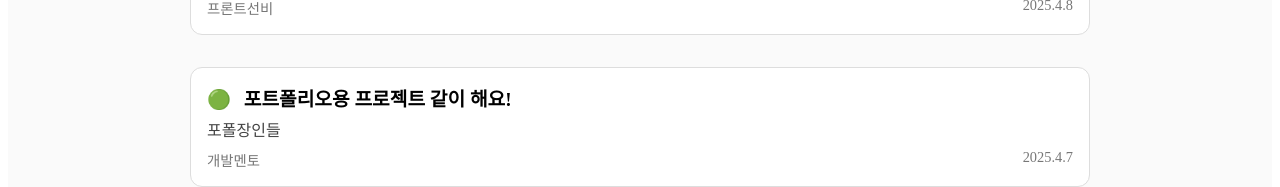
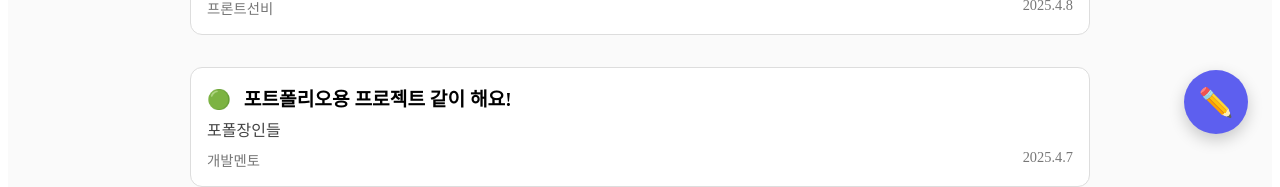
Before and after one commit to 4team-tuna/be14-3rd-Tuna-GoMen, a Vue app in the folder frontend/gomen/: page /board/team-recruit in a window 1280 px wide. Shown: the part 634-821 px from the top of the page. Built offline with nearby package versions, Linux system fonts and the light colour scheme; data requests are answered from the project's data file.

Commit message:
글쓰기 버튼

```diff
--- a/frontend/gomen/src/components/TeamRecruitBoard/WriteButton.vue
+++ b/frontend/gomen/src/components/TeamRecruitBoard/WriteButton.vue
@@ -0,0 +1,41 @@
+<!-- src/components/common/FloatingWriteButton.vue -->
+<template>
+    <button class="floating-btn" @click="goToWritePage">
+      <!-- 연필 아이콘 (SVG로 변경 가능) -->
+      ✏️
+    </button>
+  </template>
+
+  <script setup>
+  import { useRouter } from 'vue-router'
+
+  const router = useRouter()
+
+  const goToWritePage = () => {
+    router.push('/board/team-recruit/write')
+  }
+  </script>
+
+  <style scoped>
+  .floating-btn {
+    position: fixed;
+    bottom: 32px;
+    right: 32px;
+    background-color: #5D5FEF; /* iris100 */
+    color: white;
+    border: none;
+    border-radius: 50%;
+    width: 64px;
+    height: 64px;
+    font-size: 28px;
+    box-shadow: 0 6px 16px rgba(0, 0, 0, 0.2);
+    cursor: pointer;
+    transition: background-color 0.3s ease, transform 0.2s ease;
+    z-index: 50;
+  }
+
+  .floating-btn:hover {
+    background-color: #4a4cd1; /* hover 색상 */
+    transform: scale(1.05);
+  }
+  </style>
--- a/frontend/gomen/src/views/teamRecruitBoard/TeamRecruitBoardPage.vue
+++ b/frontend/gomen/src/views/teamRecruitBoard/TeamRecruitBoardPage.vue
@@ -21,6 +21,8 @@
           :total-pages="totalPages"
           @change-page="handlePageChange"
         />
+
+        <WriteButton />
       </div>
     </div>
   </div>
@@ -30,6 +32,7 @@
 import FilterBar from '@/components/TeamRecruitBoard/FilterBar.vue'
 import PostRow from '@/components/TeamRecruitBoard/PostRow.vue'
 import Pagination from '@/components/TeamRecruitBoard/Pagination.vue'
+import WriteButton from '@/components/TeamRecruitBoard/WriteButton.vue'
 
 import { ref, computed, onMounted } from 'vue'
 
```
Also changed, not shown: frontend/gomen/src/components/TeamRecruitBoard/PostTable.vue (deleted).
